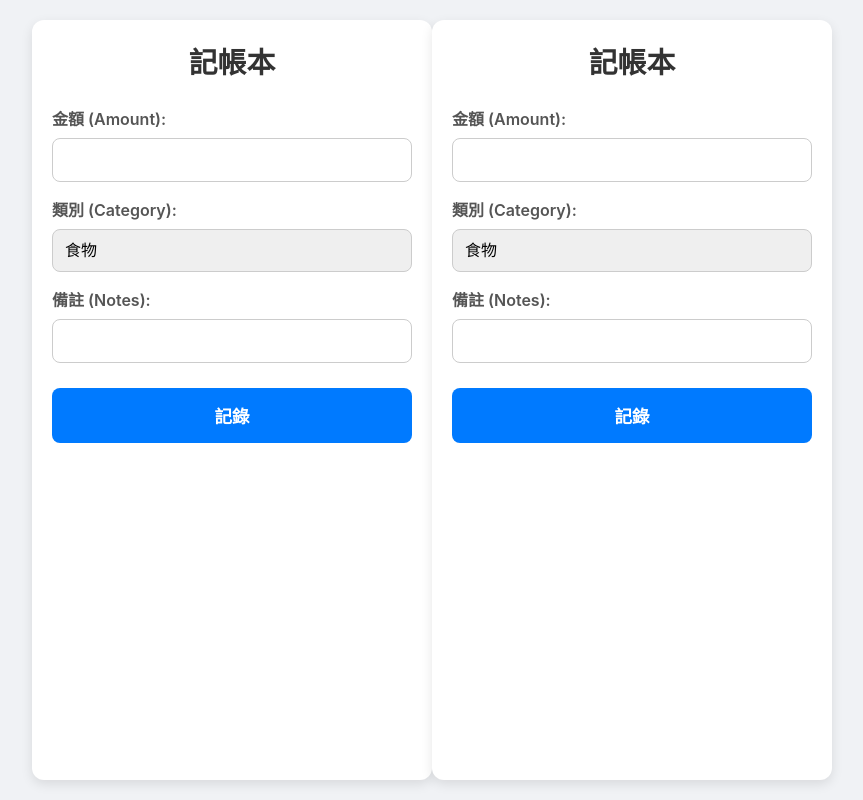
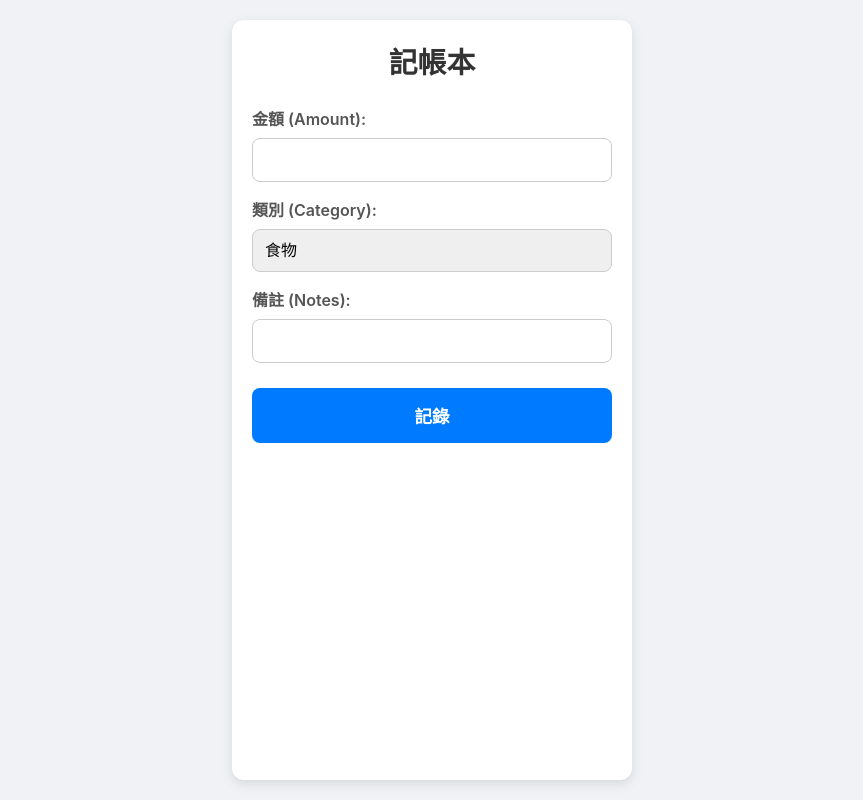
Before and after one commit to YYingHung/iphone_account, a plain HTML site: page index.html in a window 1280 px wide. Shown: the whole page, without its empty margins (208-1071 px from the left). Drawn offline with Linux system fonts and the light colour scheme.

Commit message:
Update index.html

```diff
--- a/index.html
+++ b/index.html
@@ -6,6 +6,9 @@
     <title>📱 網頁版記帳本</title>
 
     <style>
+       /* ------------------------------------- */
+/* 基礎設定 */
+/* ------------------------------------- */
 body {
     /* 使用系統字體，在 iOS 上更自然 */
     font-family: -apple-system, BlinkMacSystemFont, "Segoe UI", Roboto, Helvetica, Arial, sans-serif;
@@ -172,36 +175,3 @@ button[type="submit"]:hover {
     </script>
 </body>
 </html>
-    </style>
-
-</head>
-<body>
-    <div class="container">
-        <h1>記帳本</h1>
-        <form id="expenseForm">
-            <label for="amount">金額 (Amount):</label>
-            <input type="number" id="amount" required>
-
-            <label for="category">類別 (Category):</label>
-            <select id="category" required>
-                <option value="食物">食物</option>
-                <option value="交通">交通</option>
-                <option value="娛樂">娛樂</option>
-                <option value="收入">收入</option>
-            </select>
-
-            <label for="notes">備註 (Notes):</label>
-            <input type="text" id="notes">
-
-            <button type="submit">記錄</button>
-        </form>
-        <p id="message"></p>
-    </div>
-
-    <script>
-        // 您的 JavaScript 程式碼依然放在 <script> 標籤內
-        const GAS_API_URL = 'https://script.google.com/macros/s/AKfycbwPl8Qfy09GvwnOAh6jPjHqTFfc09mT1TMvnTAyLw8bUMVaih3PlVSC79cr4K7knR_dpQ/exec';
-        // ... (省略 JavaScript 內容，保持不變) ...
-    </script>
-</body>
-</html>
```
